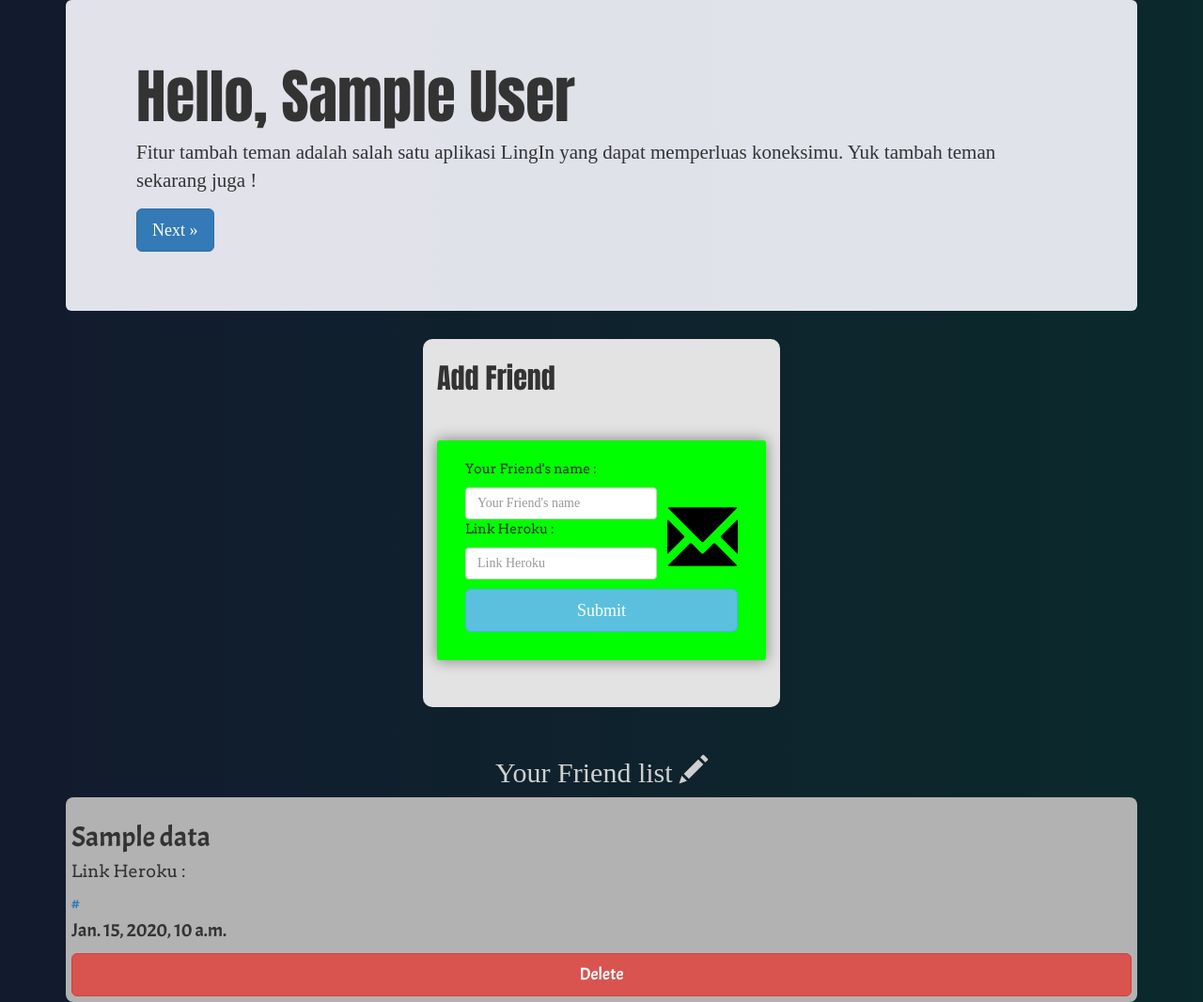
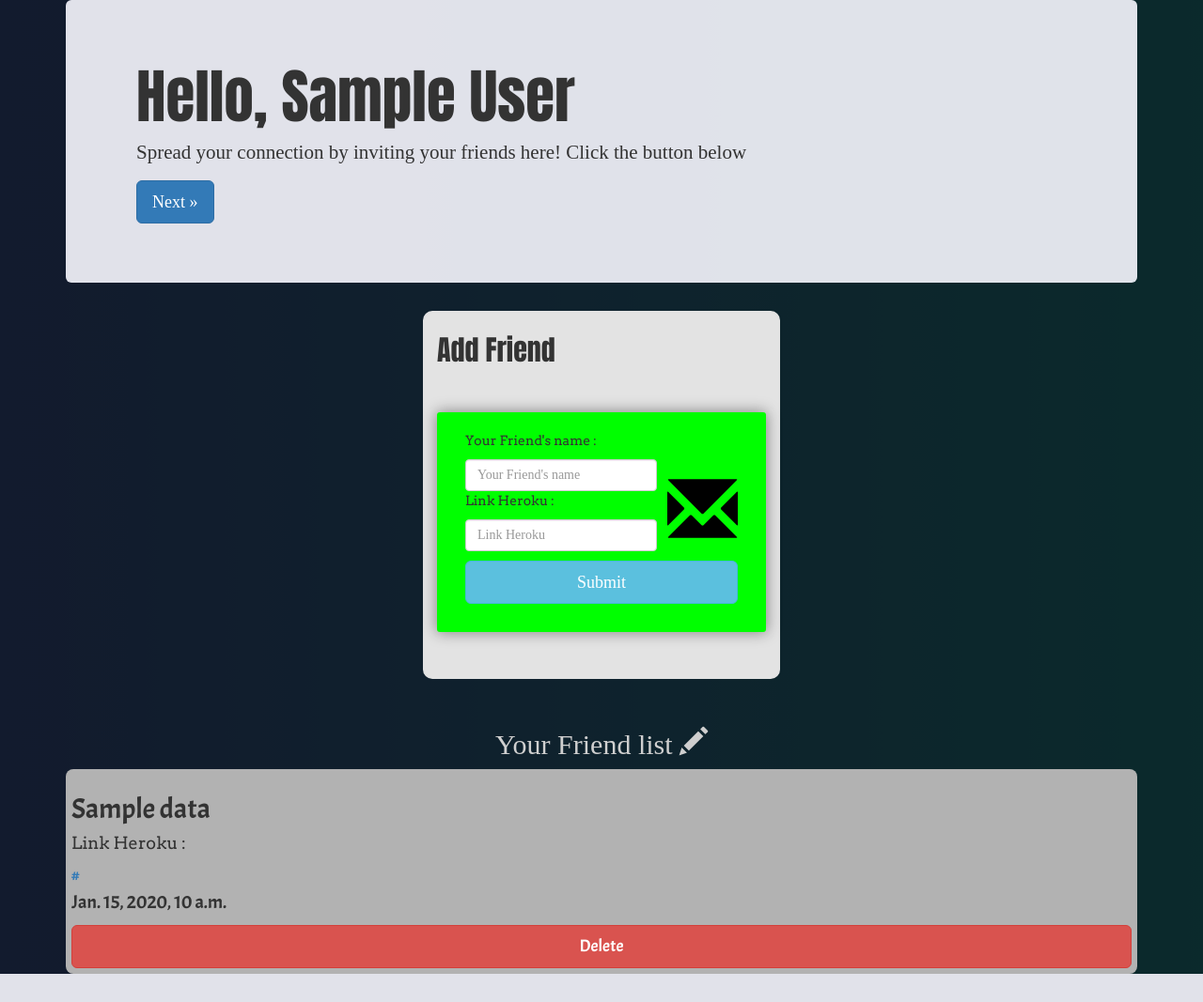
Before and after one commit to Fajrinmk/Tugas_1_PPW, a Django app: template add_friend/templates/add_friend/add_friend.html in a window 1280 px wide. Shown: the part 70-1137 px from the top of the page at 94% size. After the commit the page ends 1107 px from the top, so only its background shows below. Run offline with Django 3.2, Linux system fonts and the light colour scheme; the template is opened without the code that fills it: most values are stand-ins (such as "Sample title", 1, 10 or a date in 2020); some libraries are stand-ins or nearby versions.

Commit message:
add_friend hampir kelar

```diff
--- a/add_friend/templates/add_friend/add_friend.html
+++ b/add_friend/templates/add_friend/add_friend.html
@@ -11,7 +11,7 @@
 		<div class="jumbotron">
       <div class="container">
         <h1>Hello, {{author}}</h1>
-	        <p>Fitur tambah teman adalah salah satu aplikasi LingIn yang dapat memperluas koneksimu. Yuk tambah teman sekarang juga !</p>
+	        <p>Spread your connection by inviting your friends here! Click the button below</p>
         <p><a class="btn btn-primary btn-lg" role="button" href="{% url 'add_friend:index' %}#input-list">Next &raquo;</a></p>
       </div>
     </div>
```
